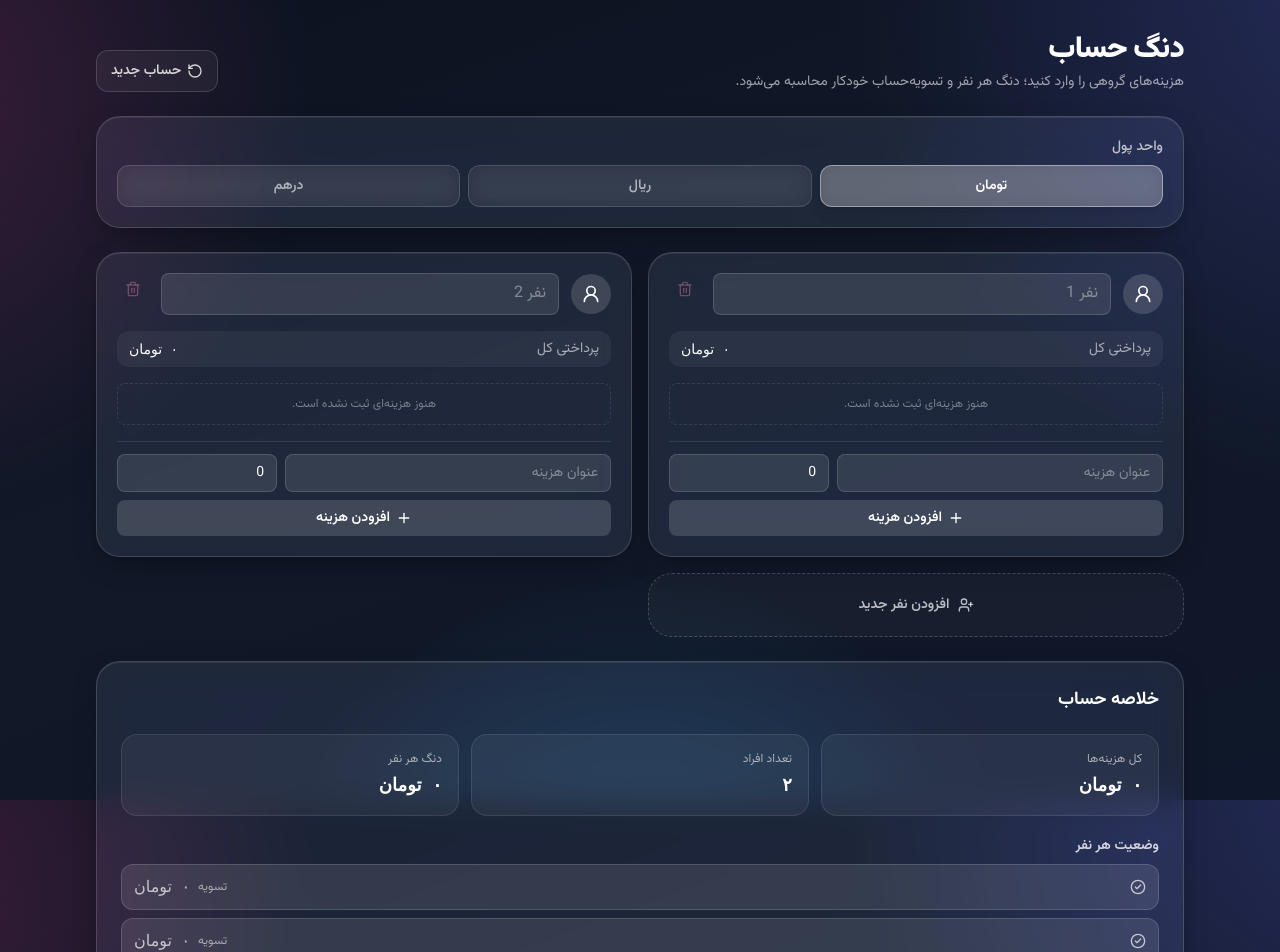
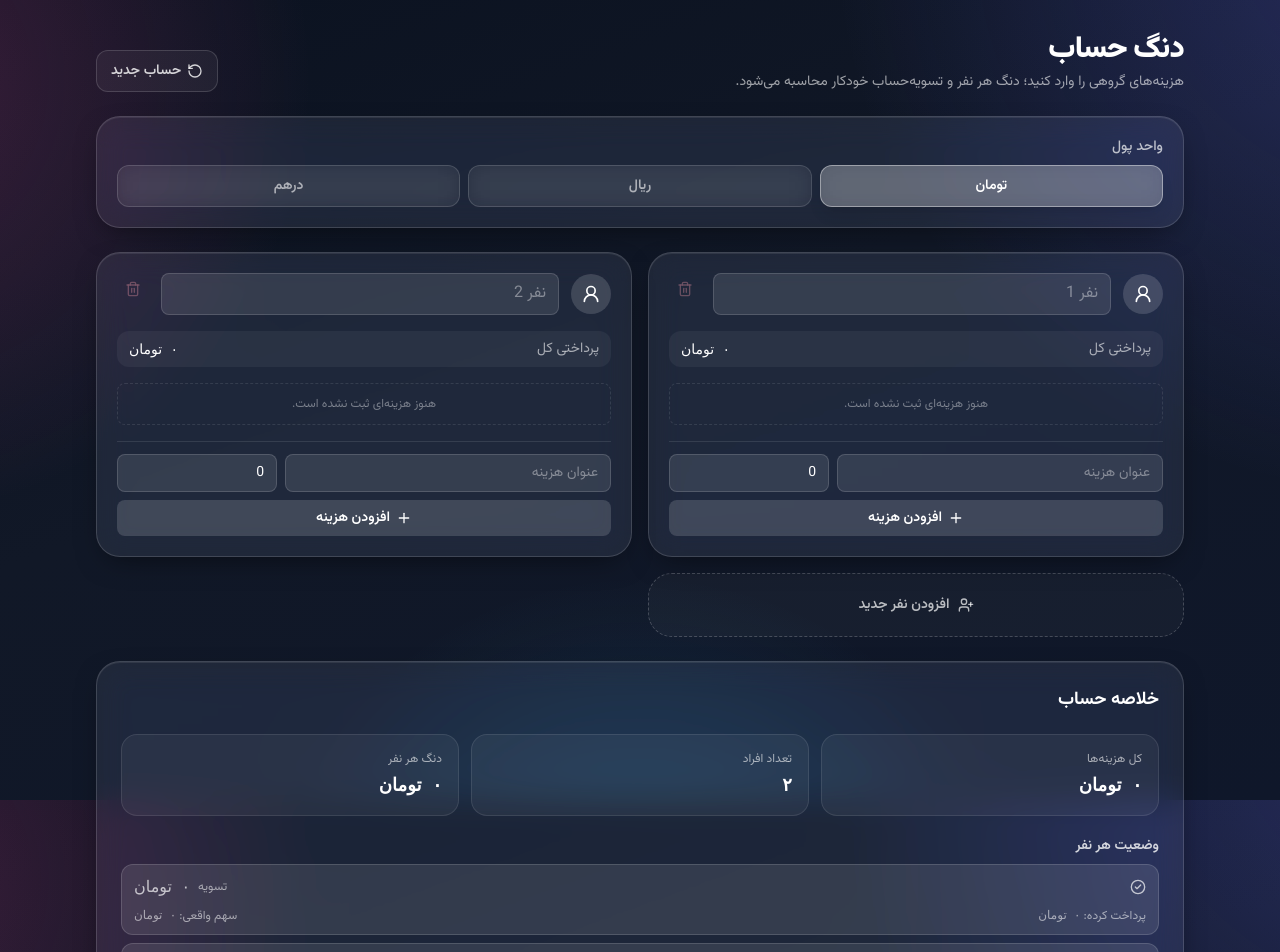
Before and after one commit to SinaKafi/Dong, a Next.js app: page / in a window 1280 px wide. Shown: the top 952 px of the page. Built offline with nearby package versions, Linux system fonts and the light colour scheme.

Commit message:
feat(ui): ParticipantBalance shows paid, owed, and balance
Replaces the single-balance line with a per-person breakdown of total
paid and real owed share alongside the signed balance and status.

Co-Authored-By: Claude <noreply@anthropic.com>

```diff
--- a/src/components/ParticipantBalance.tsx
+++ b/src/components/ParticipantBalance.tsx
@@ -2,7 +2,7 @@
 
 import { CheckCircle2, TrendingDown, TrendingUp } from "lucide-react";
 import type { ReactElement } from "react";
-import { formatSignedMoney } from "@/lib/format";
+import { formatMoney, formatSignedMoney } from "@/lib/format";
 import type { BalanceResult, CurrencyCode } from "@/lib/types";
 
 interface ParticipantBalanceProps {
@@ -31,12 +31,8 @@ const STATUS_STYLES: Record<BalanceResult["status"], { chip: string; icon: React
 export function ParticipantBalance({ balance, currency }: ParticipantBalanceProps) {
   const s = STATUS_STYLES[balance.status];
   return (
-    <li
-      className={[
-        "flex items-center justify-between gap-3 rounded-xl border px-3 py-2.5",
-        s.chip,
-      ].join(" ")}
-    >
+    <li className={["flex flex-col gap-2 rounded-xl border px-3 py-2.5", s.chip].join(" ")}>
+      <div className="flex items-center justify-between gap-3">
         <div className="flex min-w-0 items-center gap-2">
           <span aria-hidden="true">{s.icon}</span>
           <span className="truncate font-semibold">{balance.name}</span>
@@ -44,8 +40,13 @@ export function ParticipantBalance({ balance, currency }: ParticipantBalanceProp
         <div className="flex shrink-0 items-center gap-2">
           <span className="text-xs opacity-80">{s.label}</span>
           <span className="font-mono tabular-nums">
-          {balance.balance === 0 ? formatSignedMoney(0, currency) : formatSignedMoney(balance.balance, currency)}
+            {balance.balance === 0 ? formatMoney(0, currency) : formatSignedMoney(balance.balance, currency)}
           </span>
+        </div>
+      </div>
+      <div className="flex items-center justify-between gap-3 text-xs opacity-80">
+        <span>پرداخت کرده: <span className="font-mono tabular-nums">{formatMoney(balance.paid, currency)}</span></span>
+        <span>سهم واقعی: <span className="font-mono tabular-nums">{formatMoney(balance.owed, currency)}</span></span>
       </div>
     </li>
   );
```
Lines whose indentation alone changed are shown as unchanged.
